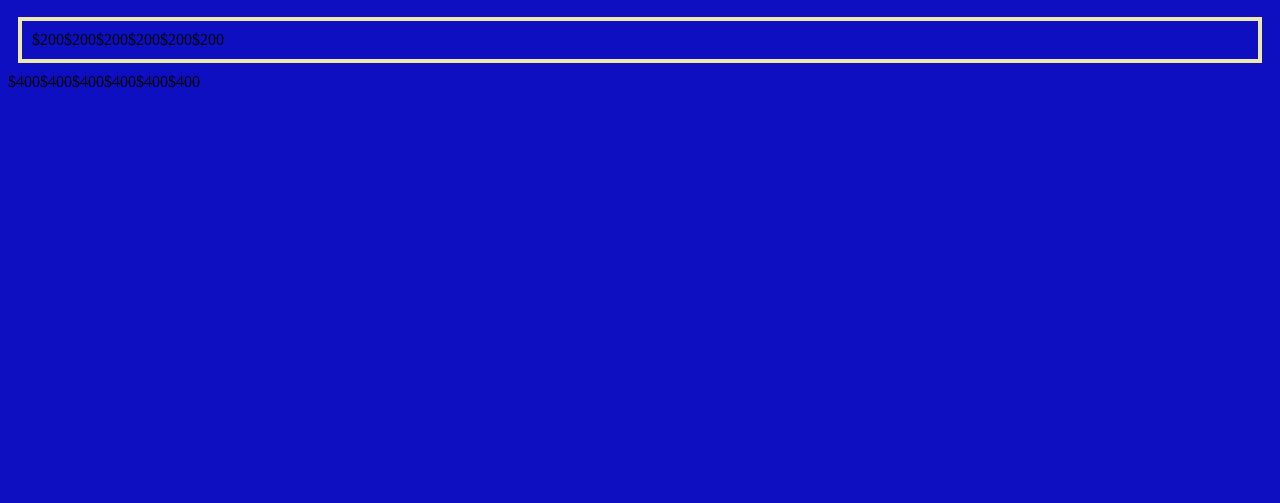
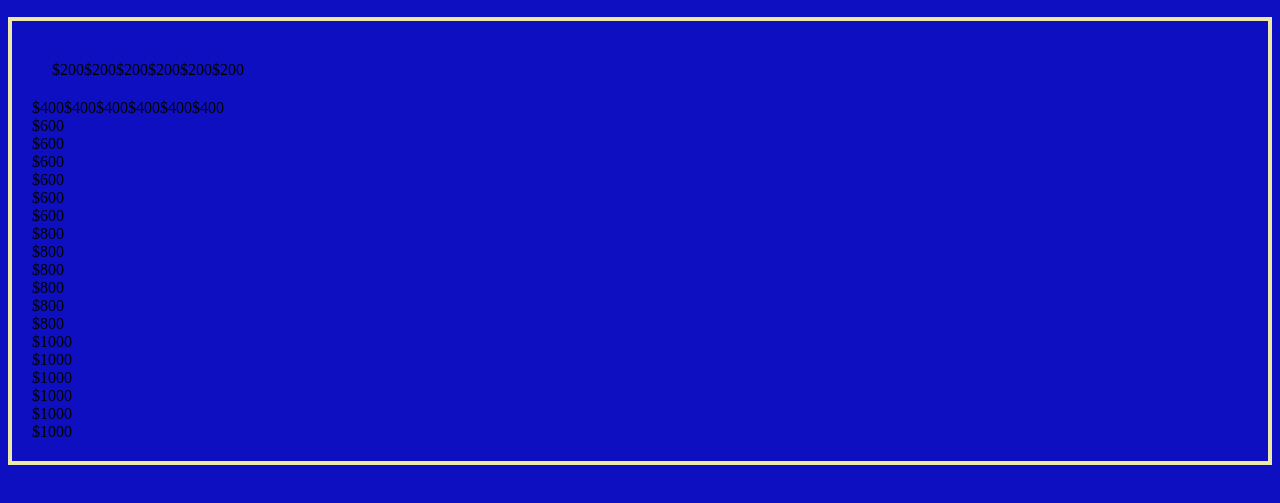
Before and after one commit to msommerfield/Jeopardy, a plain HTML site: page index.html in a window 1280 px wide. Shown: the part 147-650 px from the top of the page. Drawn offline with nearby package versions, Linux system fonts and the light colour scheme.

Commit message:
added dollar divs

```diff
--- a/index.html
+++ b/index.html
@@ -25,6 +25,7 @@
           <div>Hacks</div>
           <div>Fun Facts</div>
       </div>
+      <div class="monies">
       <div class="twohundy">
         <div>$200</div>
         <div>$200</div>
@@ -40,6 +41,32 @@
         <div>$400</div>
         <div>$400</div>
         <div>$400</div>
+        </div>
+     <div class="sixhundy">
+        <div>$600</div>
+        <div>$600</div>
+        <div>$600</div>
+        <div>$600</div>
+        <div>$600</div>
+        <div>$600</div>
+        </div>
+      <div class="eighthundy">
+        <div>$800</div>
+        <div>$800</div>
+        <div>$800</div>
+        <div>$800</div>
+        <div>$800</div>
+        <div>$800</div>
+        </div>
+    <div class="thousand">
+        <div>$1000</div>
+        <div>$1000</div>
+        <div>$1000</div>
+        <div>$1000</div>
+        <div>$1000</div>
+        <div>$1000</div>
+        </div>
       </div>
+    </div>
 </body>
 </html>
--- a/style.css
+++ b/style.css
@@ -8,6 +8,13 @@ body {
     text-shadow: 2px 2px 4px #887e7e;
     font-size: 50px;
     text-align: center;
+}
+
+.monies {
+    border-style: solid;
+    border-width: 4px;
+    border-color: palegoldenrod;
+    padding: 20px;
 }
 
 .categories {
@@ -26,14 +33,12 @@ body {
     flex-wrap: wrap;
     margin: 10px;
     padding: 10px;
-    border-style: solid;
-    border-width: 4px;
-    border-color: palegoldenrod;
 }
 
 .fourhundy {
     display: flex;
     flex-wrap: wrap;
+
 }
 
 
```
